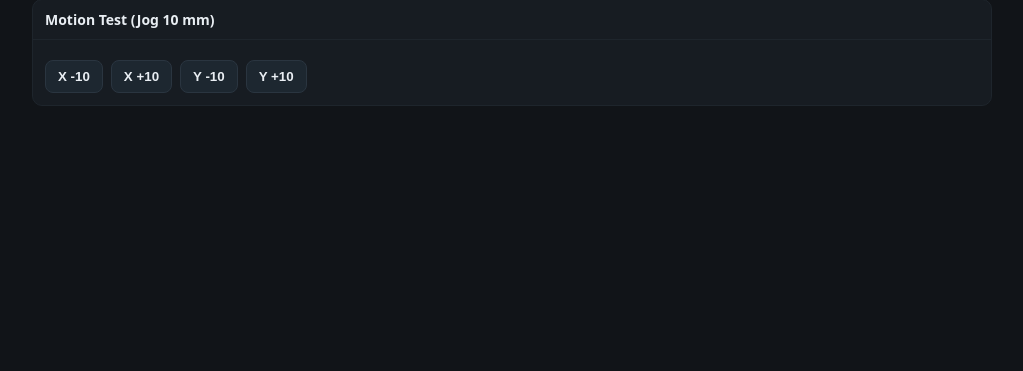
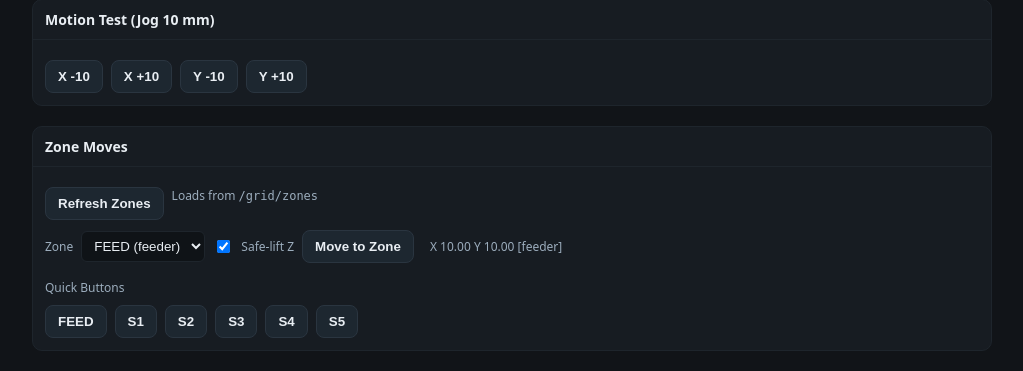
Before and after one commit to IanSStark/sort.me, a FastAPI app: page / in a window 1280 px wide. Shown: the part 655-1026 px from the top of the page, without its empty margins (128-1151 px from the left). Before the commit the page ends 761 px from the top, so only its background shows below. Run offline with FastAPI, Linux system fonts and the light colour scheme; parts of the project's set-up code (start-up, migrations or seed data) failed here and were passed over.

Commit message:
Update index.html

```diff
--- a/app/templates/index.html
+++ b/app/templates/index.html
@@ -28,6 +28,8 @@
     .mono { font-family:var(--mono); font-size:12px; white-space:pre-wrap; }
     textarea { width:100%; min-height:140px; resize:vertical; background:#0f1317; color:var(--text);
                border:1px solid #1e252c; border-radius:6px; padding:8px 10px; font-family:var(--mono); }
+    select, input[type="checkbox"] { background:#0f1317; color:var(--text); border:1px solid #1e252c; border-radius:6px; padding:6px 8px; }
+    .hint { color:var(--muted); font-size:12px; }
   </style>
 </head>
 <body>
@@ -91,6 +93,33 @@
   </div>
 </section>
 
+<!-- Zone moves -->
+<section class="card" style="max-width: 960px; margin:20px auto;">
+  <h2>Zone Moves</h2>
+  <div class="content">
+    <div class="row">
+      <button id="btnRefreshZones" class="btn">Refresh Zones</button>
+      <label class="hint">Loads from <code>/grid/zones</code></label>
+    </div>
+
+    <div class="row" style="align-items:center; margin-top:10px;">
+      <label for="zoneSelect" class="hint">Zone</label>
+      <select id="zoneSelect"></select>
+      <label style="display:flex; align-items:center; gap:8px;">
+        <input type="checkbox" id="chkSafeLift" checked>
+        <span class="hint">Safe-lift Z</span>
+      </label>
+      <button id="btnMoveZone" class="btn">Move to Zone</button>
+      <div class="hint" id="zonePreview" style="margin-left:8px;">—</div>
+    </div>
+
+    <div style="margin-top:12px;">
+      <label class="hint">Quick Buttons</label>
+      <div id="zoneButtons" class="row"></div>
+    </div>
+  </div>
+</section>
+
 <script>
   // --- helpers ---
   async function api(url, opts) {
@@ -114,6 +143,7 @@
   let lastOcrId = null;
   let lastAssignId = null;
   let lastMoveId = null;
+  let ZONES = []; // [{key,type,row,col,x_mm,y_mm}, ...]
 
   function updateIds() {
     set('capId', lastCaptureId);
@@ -122,7 +152,7 @@
     set('moveId', lastMoveId);
   }
 
-  // --- existing actions ---
+  // --- camera/ocr/sort actions ---
   document.getElementById('btnCapture').addEventListener('click', async () => {
     try {
       log('Capturing…');
@@ -179,10 +209,10 @@
     } catch (e) { log('Sort error: ' + e.message); }
   });
 
-  // --- new motion jog buttons ---
+  // --- jog buttons ---
   async function jog(axis, delta) {
     try {
-      const gcode = [`G91`, `G0 ${axis}${delta} F1200`, `G90`]; // relative move then back to absolute
+      const gcode = [`G91`, `G0 ${axis}${delta} F1200`, `G90`];
       log(`Jog ${axis}${delta}`);
       const res = await api('/motion/send', {
         method: 'POST',
@@ -198,6 +228,78 @@
   document.getElementById('btnXplus').addEventListener('click',  () => jog('X',  10));
   document.getElementById('btnYminus').addEventListener('click', () => jog('Y', -10));
   document.getElementById('btnYplus').addEventListener('click',  () => jog('Y',  10));
+
+  // --- zones: fetch, render, move ---
+  async function loadZones() {
+    try {
+      const data = await api('/grid/zones');
+      ZONES = Array.isArray(data.zones) ? data.zones : [];
+      renderZoneSelect(ZONES);
+      renderZoneButtons(ZONES);
+      log({zones: ZONES});
+      // Update preview for first option
+      const sel = document.getElementById('zoneSelect');
+      if (sel.value) updateZonePreview(sel.value);
+    } catch (e) {
+      log('Zones load error: ' + e.message);
+    }
+  }
+
+  function renderZoneSelect(zones) {
+    const sel = document.getElementById('zoneSelect');
+    sel.innerHTML = '';
+    for (const z of zones) {
+      const opt = document.createElement('option');
+      opt.value = z.key;
+      opt.textContent = `${z.key} (${z.type})`;
+      sel.appendChild(opt);
+    }
+  }
+
+  function renderZoneButtons(zones) {
+    const box = document.getElementById('zoneButtons');
+    box.innerHTML = '';
+    for (const z of zones) {
+      const b = document.createElement('button');
+      b.className = 'btn';
+      b.textContent = z.key;
+      b.title = `(${z.type}) → X${z.x_mm.toFixed(2)}, Y${z.y_mm.toFixed(2)}`;
+      b.addEventListener('click', () => moveZone(z.key));
+      box.appendChild(b);
+    }
+  }
+
+  function updateZonePreview(key) {
+    const info = ZONES.find(z => z.key === key);
+    const el = document.getElementById('zonePreview');
+    if (!info) { el.textContent = '—'; return; }
+    el.textContent = `X ${Number(info.x_mm).toFixed(2)}  Y ${Number(info.y_mm).toFixed(2)}  [${info.type}]`;
+  }
+
+  async function moveZone(key) {
+    try {
+      const safe = document.getElementById('chkSafeLift').checked;
+      log(`Move to zone ${key} (safe=${safe})…`);
+      const res = await api(`/grid/move/zone?key=${encodeURIComponent(key)}&safe_lift=${safe}`, { method: 'POST' });
+      lastMoveId = res.move_id;
+      updateIds();
+      log(res);
+    } catch (e) {
+      log('Move zone error: ' + e.message);
+    }
+  }
+
+  document.getElementById('btnRefreshZones').addEventListener('click', loadZones);
+  document.getElementById('btnMoveZone').addEventListener('click', () => {
+    const key = document.getElementById('zoneSelect').value;
+    if (key) moveZone(key);
+  });
+  document.getElementById('zoneSelect').addEventListener('change', (e) => {
+    updateZonePreview(e.target.value);
+  });
+
+  // initial load
+  loadZones();
 </script>
 </body>
 </html>
```
